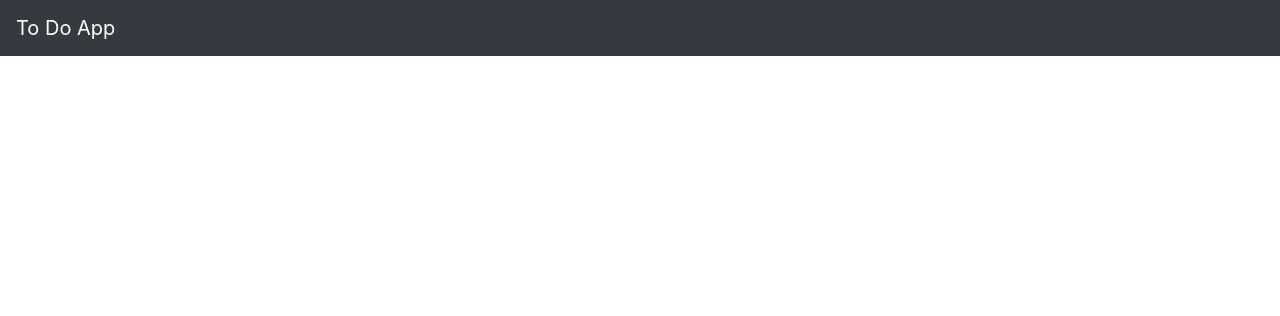
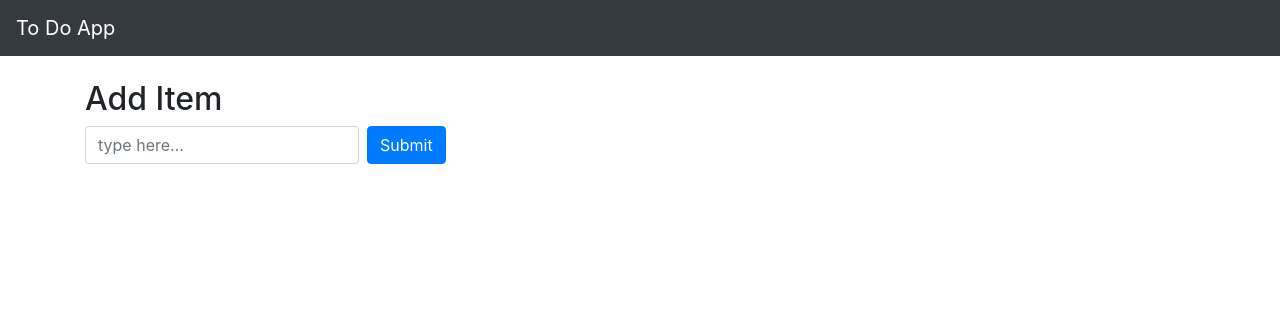
Before and after one commit to jaididwania/TODOLIST, a Django app: page / in a window 1280 px wide. Shown: the top 316 px of the page. Run offline with Django 3.2, Linux system fonts and the light colour scheme; some libraries are stand-ins or nearby versions.

Commit message:
progress

```diff
--- a/TODO/urls.py
+++ b/TODO/urls.py
@@ -2,6 +2,8 @@
 from django.contrib import admin
 from django.urls import path,include
 from . import views
+
 urlpatterns=[
-    path('',views.home,name="home")
+    path('',views.home,name="home"),
+    path('add_todo/',views.add_todo,name='add_todo'),
 ]
--- a/TODO/views.py
+++ b/TODO/views.py
@@ -1,4 +1,13 @@
 from django.shortcuts import render
+from django.utils import timezone
 
 def home(request):
-    return render(request,'base.html')
+    return render(request,'main/index.html')
+
+def add_todo(request):
+
+    added_date = timezone.now()
+    content = request.POST['content']
+    print(added_date)
+    print(content)
+    return render(request,'main/index.html')
--- a/templates/base.html
+++ b/templates/base.html
@@ -5,11 +5,11 @@
 
 <head>
 	<meta charset="UTF-8">
-	<title>Hello Django</title>
+	<title>TODO App</title>
 	<meta charset="UTF-8" />
 	<meta name="viewport" content="width=device-width, initial-scale=1" />
 
-	<link rel="stylesheet" href= "{ % static 'css/style.css' %} ">
+	<link rel="stylesheet" href= "{% static 'css/styles.css' %} ">
 
 <link rel="stylesheet" href="https://stackpath.bootstrapcdn.com/bootstrap/4.3.1/css/bootstrap.min.css" integrity="sha384-ggOyR0iXCbMQv3Xipma34MD+dH/1fQ784/j6cY/iJTQUOhcWr7x9JvoRxT2MZw1T" crossorigin="anonymous">
 
--- a/templates/main/index.html
+++ b/templates/main/index.html
@@ -1,8 +1,11 @@
-{% extends "base.html" %} {% block content %}
+{% extends "base.html" %}
+
+{% block content %}
 <div class="row mt-4">
 	<div class="col">
 		<h2>Add Item</h2>
-    <form action="add_todo/" method="post" class="form-inline">
+    <form action="{% url 'add_todo' %}" method="post" class="form-inline">
+      {% csrf_token %}
 		  <input type="text" required name="content" class="form-control mb-2 mr-sm-2" placeholder="type here...">
       <button type="submit" class="btn btn-primary mb-2">Submit</button>
     </form>
@@ -14,7 +17,8 @@
         {% for todo_item in todo_items %}
           <li class="list-group-item">{{ todo_item.text }}
             <div class="float-right">
-              <form action="delete_todo/{{todo_item.id}}/" action="post">
+              <form action="{% url 'delete_todo/{{todo_item.id}}' %}" action="post">
+                {% csrf_token %}
                 <button type="submit" class="btn btn-sm btn-danger">Delete</button>
               </form>
             </div>
@@ -22,5 +26,5 @@
         {% endfor %}
       </ul>
     </div>
-  <div>
+  </div>
 {% endblock content %}
```
Also changed, not shown: db.sqlite3.
